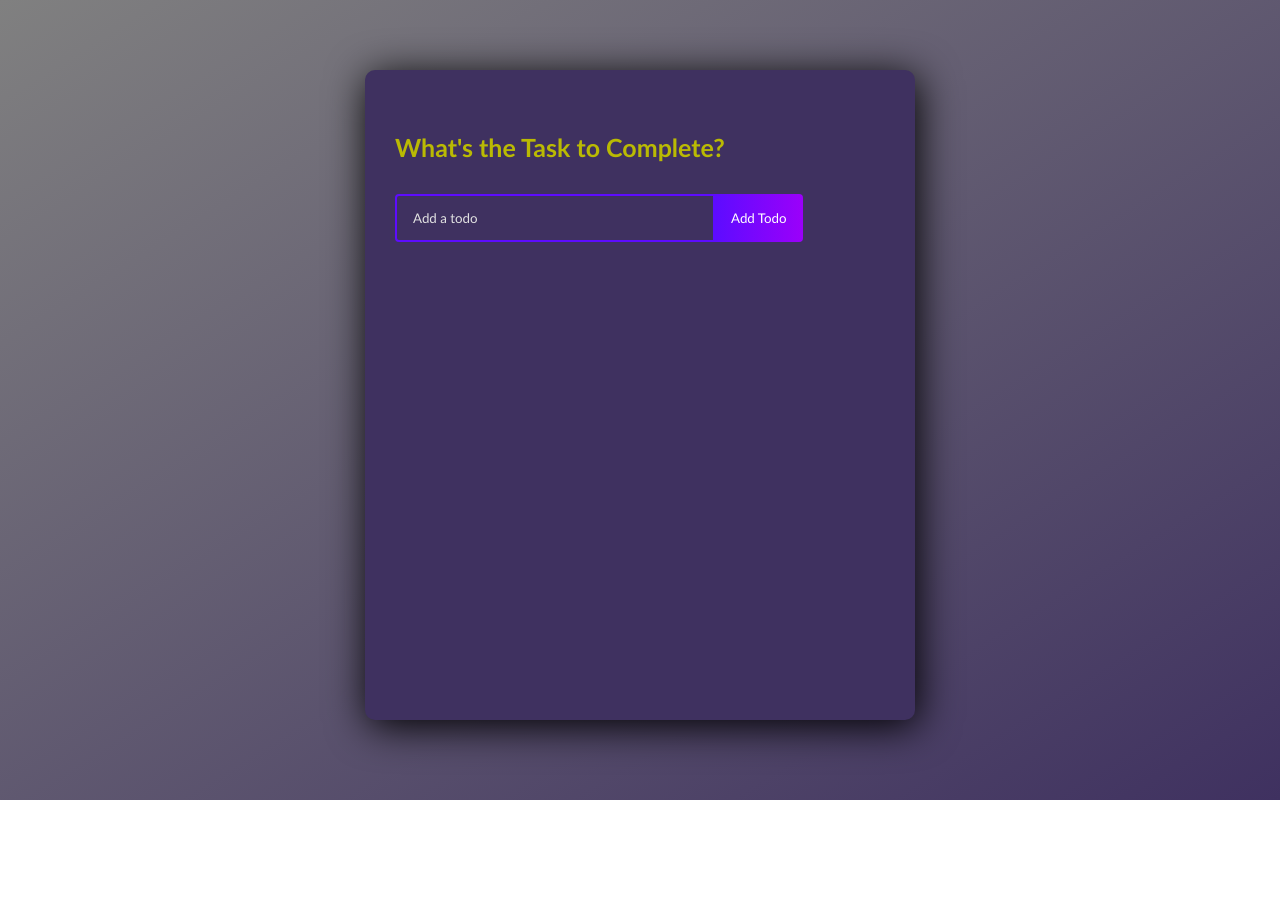
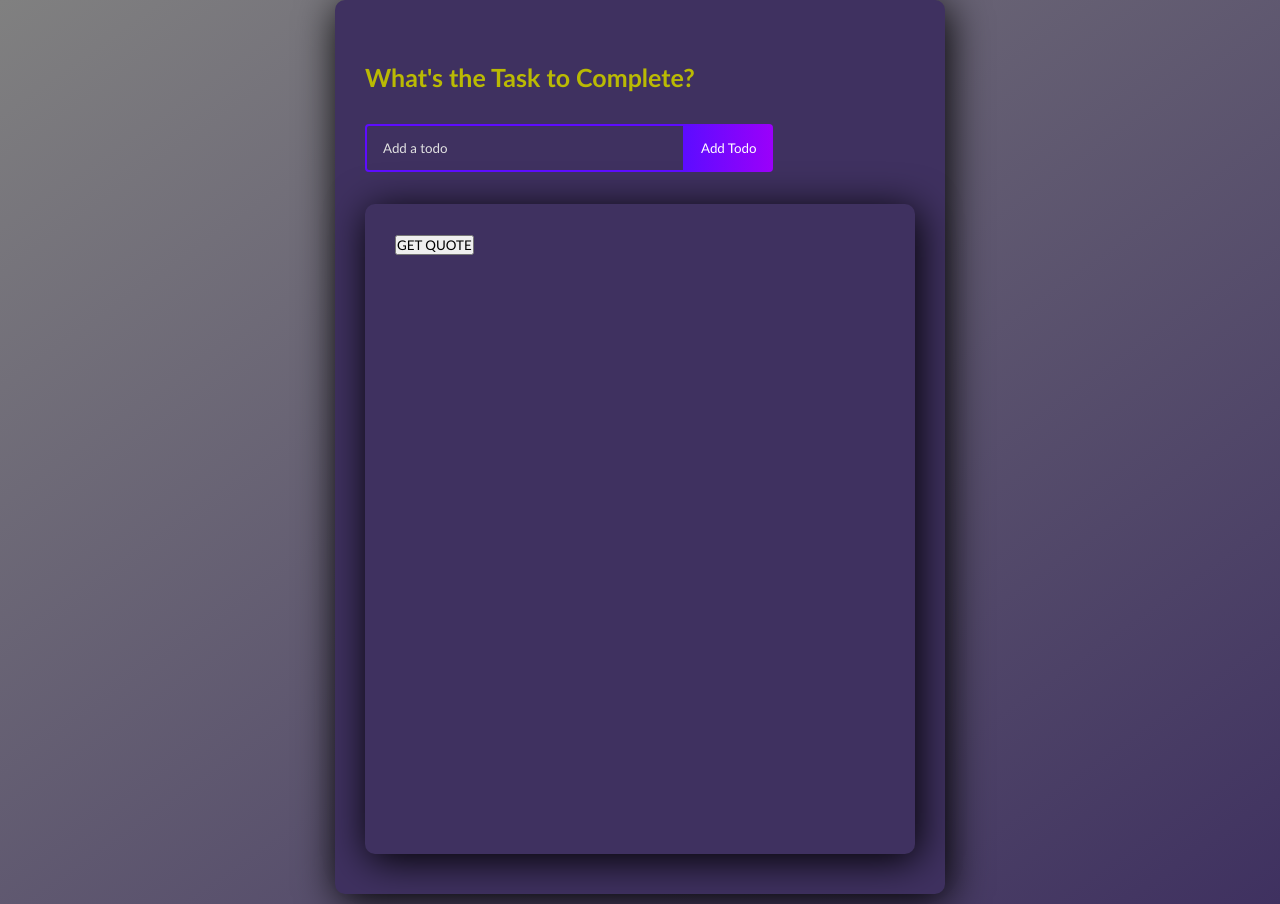
Before and after one commit to kwameagyemang/React-Mid-Mod2-Project, a React (Create React App) app: page / in a window 1280 px wide. Before the commit the page ends 800 px from the top, so only its background shows below. Built offline with nearby package versions, Linux system fonts and the light colour scheme; no server answers.

Commit message:
add new commit

```diff
--- a/package.json
+++ b/package.json
@@ -6,6 +6,7 @@
     "@testing-library/jest-dom": "^5.14.1",
     "@testing-library/react": "^11.2.7",
     "@testing-library/user-event": "^12.8.3",
+    "axios": "^0.21.4",
     "react": "^17.0.2",
     "react-dom": "^17.0.2",
     "react-icons": "^4.2.0",
--- a/src/App.js
+++ b/src/App.js
@@ -1,13 +1,19 @@
-import './App.css';
 import TodoList from './components/TodoList';
 import Header from './components/Header';
+import './App.css';
+import Quote from './components/Quote';
 
-function App() {
+
+const App = () => {
+
+
   return (
      <div className='container'>
        <Header />
        <TodoList />
-
+       <div className="quote">
+       <Quote />
+       </div>
      </div>
    );
  }
--- a/src/components/Form.js
+++ b/src/components/Form.js
@@ -7,6 +7,7 @@ function Form(props) {
     const inputRef = useRef(null)
 
     // allows to focus on whatever you set as refs
+    // allows to run code every render in the dom
     useEffect(() => {
         inputRef.current.focus()
     })
--- /dev/null
+++ b/src/components/Quote.js
@@ -0,0 +1,41 @@
+import React, {useState, useEffect} from "react"
+import axios from 'axios';
+
+const Quote = () => {
+  const [quote, setQuote] = useState('');
+  const [auther, setAuthor] = useState("")
+
+  const quoteAPI = async () => {
+    let arrayofQuotes = [];
+    try {
+      const data = await axios.get("https://api.quotable.io/random");
+      arrayofQuotes = data.data;
+      console.log(arrayofQuotes)
+    } catch (error){
+      console.log(error);
+    }
+
+    try{
+      setQuote(arrayofQuotes.content);
+      setAuthor(arrayofQuotes.author);
+    }catch (error){
+      console.log(error);
+    }
+  };
+
+
+
+  useEffect(() => {
+    quoteAPI();
+  }, []);
+
+  return (
+     <div className='container'>
+       {quote}
+       {/* {author} */}
+       <button onClick={quoteAPI}>GET QUOTE</button>
+     </div>
+   );
+ }
+
+ export default Quote;
```
Also changed, not shown: 1 other file (tests, documents, lock files or other folders).
